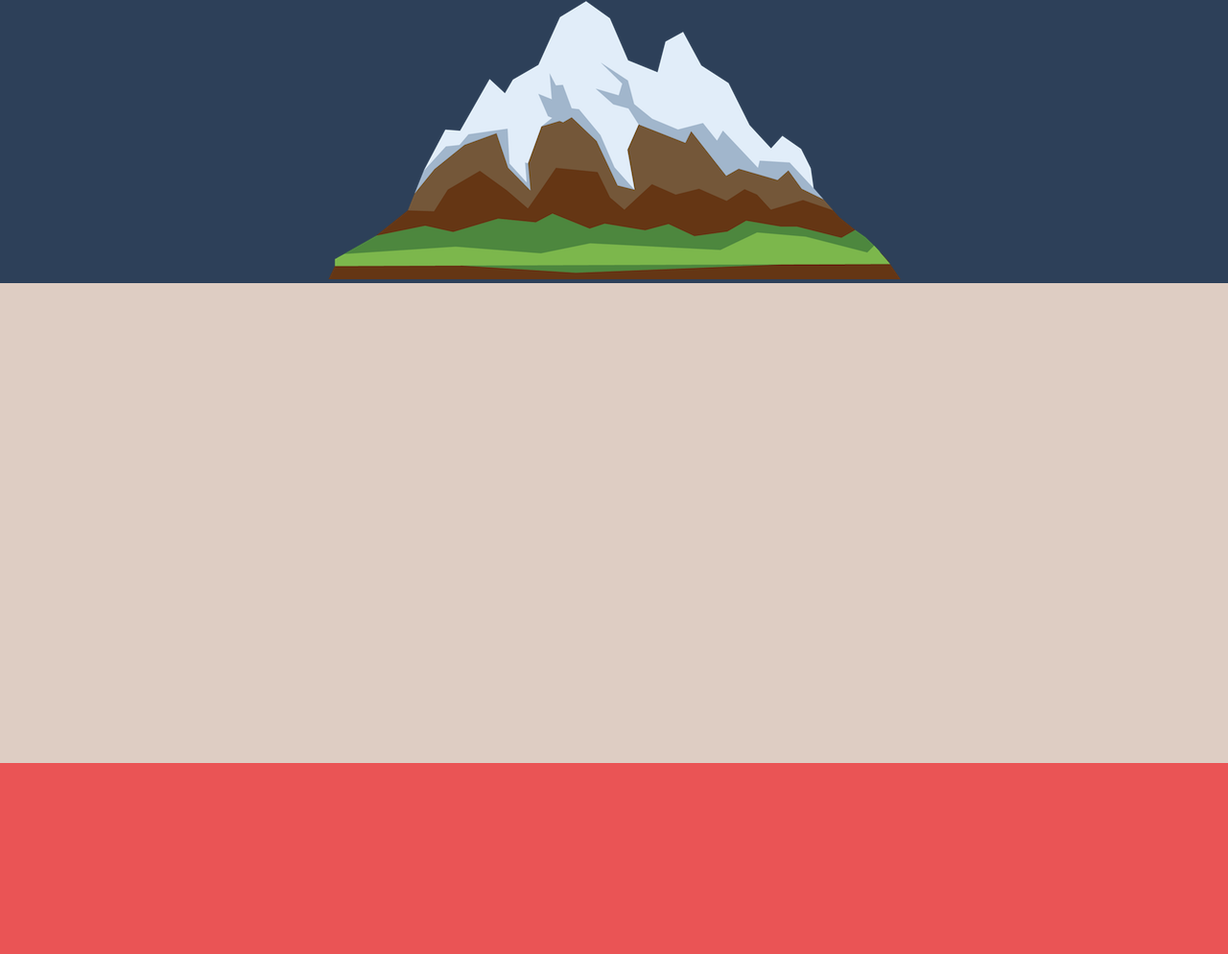
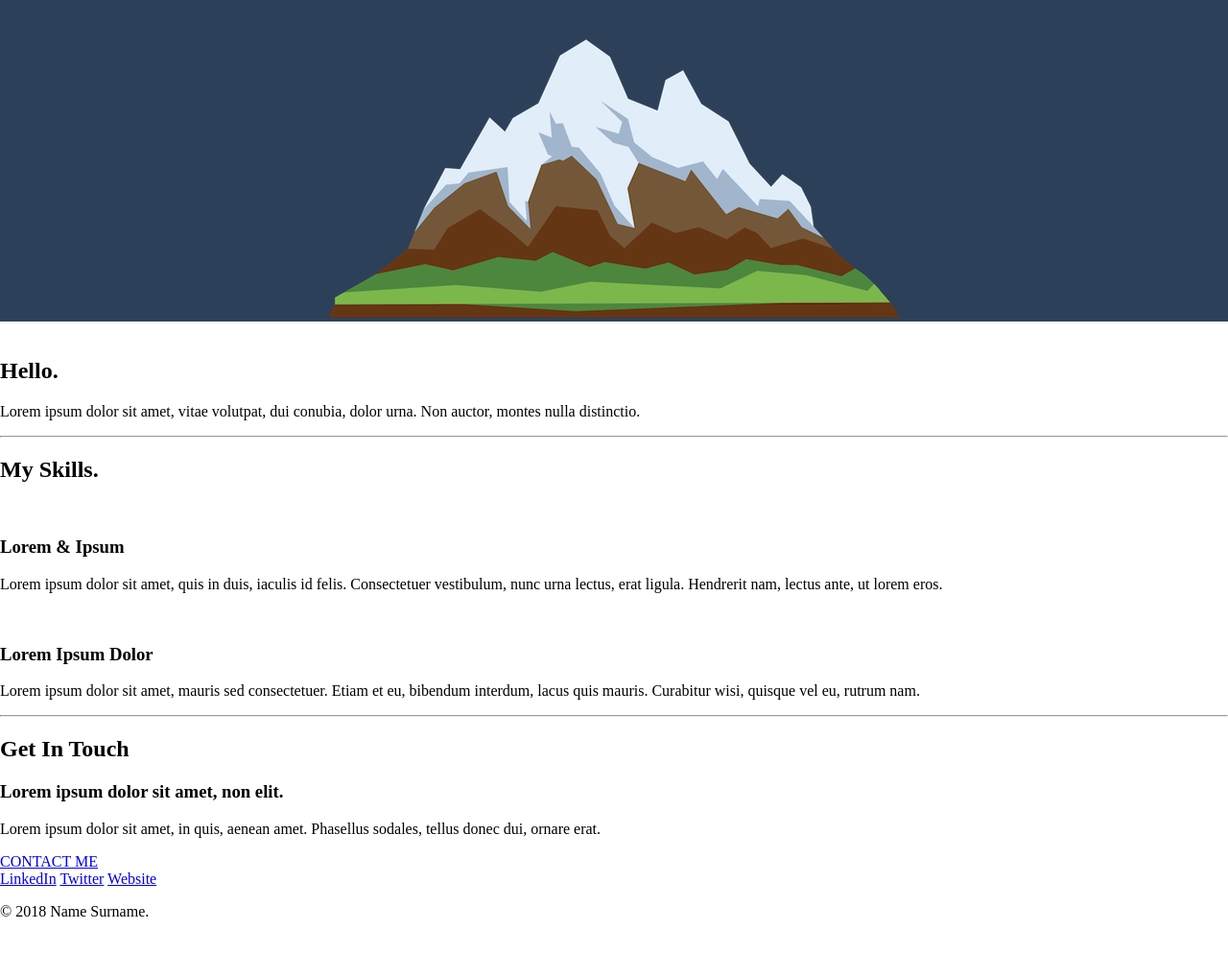
Before and after one commit to MagdielM/cv, a plain HTML site: page index.html in a window 1280 px wide. Shown: the part 286-1280 px from the top of the page at 96% size. Drawn offline with nearby package versions, Linux system fonts and the light colour scheme.

Commit message:
Modified as per instructed, changed font families.

```diff
--- a/css/styles.css
+++ b/css/styles.css
@@ -21,11 +21,15 @@ body {
 }
 
 .front-page-header > h1 {
+    font-size: 42pt;
     margin-block-start: 0;
+    font-family: 'Work Sans', sans-serif;
 }
 
 .front-page-header > p {
     margin-block-end: 2;
+    font-size: 10pt;
+    font-family: 'Comfortaa', cursive;
 }
 
 .front-page-header > * {
--- a/index.html
+++ b/index.html
@@ -5,6 +5,11 @@
         <meta name="viewport" content="width=device-width, initial-scale=1.0" />
         <link href="css/styles.css" rel="stylesheet" />
         <link href="images/favicon.ico" rel="icon" />
+        <link
+            href="https://fonts.googleapis.com/css2?family=Comfortaa:wght@417&family=Work+Sans:wght@278&display=swap"
+            rel="stylesheet"
+        />
+
         <title>Magdiel Marrero</title>
     </head>
 
@@ -20,7 +25,55 @@
             />
             <img src="images/mountain.png" alt="mountain-image" />
         </div>
-        <div class="description-div-1"></div>
-        <div class="description-div-2"></div>
+
+        <div class="middle-container">
+            <div class="profile">
+                <img src="" alt="" />
+                <h2>Hello.</h2>
+                <p>
+                    Lorem ipsum dolor sit amet, vitae volutpat, dui conubia,
+                    dolor urna. Non auctor, montes nulla distinctio.
+                </p>
+            </div>
+            <hr />
+            <div class="skills">
+                <h2>My Skills.</h2>
+                <div class="skill-row">
+                    <img class="" src="" alt="" />
+                    <h3>Lorem & Ipsum</h3>
+                    <p>
+                        Lorem ipsum dolor sit amet, quis in duis, iaculis id
+                        felis. Consectetuer vestibulum, nunc urna lectus, erat
+                        ligula. Hendrerit nam, lectus ante, ut lorem eros.
+                    </p>
+                </div>
+                <div class="skill-row">
+                    <img class="" src="" alt="" />
+                    <h3>Lorem Ipsum Dolor</h3>
+                    <p>
+                        Lorem ipsum dolor sit amet, mauris sed consectetuer.
+                        Etiam et eu, bibendum interdum, lacus quis mauris.
+                        Curabitur wisi, quisque vel eu, rutrum nam.
+                    </p>
+                </div>
+            </div>
+            <hr />
+            <div class="contact-me">
+                <h2>Get In Touch</h2>
+                <h3>Lorem ipsum dolor sit amet, non elit.</h3>
+                <p>
+                    Lorem ipsum dolor sit amet, in quis, aenean amet. Phasellus
+                    sodales, tellus donec dui, ornare erat.
+                </p>
+                <a class="btn" href="mailto:name@email.com">CONTACT ME</a>
+            </div>
+        </div>
+
+        <div class="bottom-container">
+            <a class="footer-link" href="https://www.linkedin.com/">LinkedIn</a>
+            <a class="footer-link" href="https://twitter.com/">Twitter</a>
+            <a class="footer-link" href="https://www.appbrewery.co/">Website</a>
+            <p>© 2018 Name Surname.</p>
+        </div>
     </body>
 </html>
```
